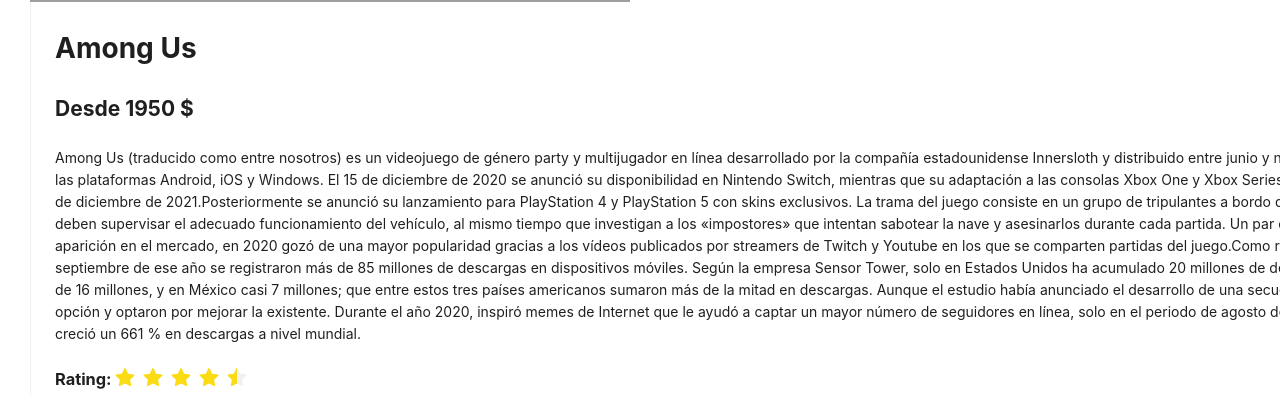
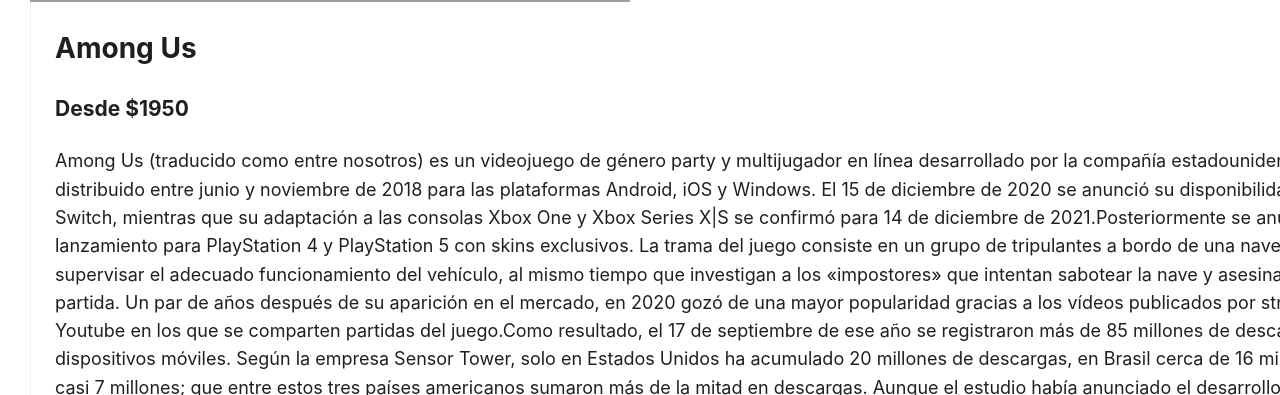
Before and after one commit to pfgrupo3henry/pf_front, a React (Create React App) app: page /game/1 in a window 1280 px wide. Shown: the part 532-927 px from the top of the page. Built offline with nearby package versions, Linux system fonts and the light colour scheme; grey boxes are pictures that could not be loaded.

Commit message:
letra card detail

```diff
--- a/src/Components/CardDetail/CardDetail.css
+++ b/src/Components/CardDetail/CardDetail.css
@@ -8,3 +8,7 @@
 .comentarios-card {
     padding: 15px;
 }
+
+.descripcion-juego {
+    font-size: 18px;
+}
--- a/src/Components/CardDetail/CardDetail.js
+++ b/src/Components/CardDetail/CardDetail.js
@@ -28,11 +28,11 @@ function CardDetail() {
 
                 <br></br>
 
-                <h2>Desde 1950 $</h2>
+                <h2>Desde $1950</h2>
 
                 <br></br>
 
-                <p>
+                <p className="descripcion-juego">
                     Among Us (traducido como entre nosotros) es un videojuego de género party y multijugador en línea desarrollado por la compañía estadounidense Innersloth y distribuido entre junio y noviembre de 2018 para las plataformas Android, iOS y Windows. El 15 de diciembre de 2020 se anunció su disponibilidad en Nintendo Switch, mientras que su adaptación a las consolas Xbox One y Xbox Series X|S se confirmó para 14 de diciembre de 2021.Posteriormente se anunció su lanzamiento para PlayStation 4 y PlayStation 5 con skins exclusivos.
                     La trama del juego consiste en un grupo de tripulantes a bordo de una nave espacial que deben supervisar el adecuado funcionamiento del vehículo, al mismo tiempo que investigan a los «impostores» que intentan sabotear la nave y asesinarlos durante cada partida.
                     Un par de años después de su aparición en el mercado, en 2020 gozó de una mayor popularidad gracias a los vídeos publicados por streamers de Twitch y Youtube en los que se comparten partidas del juego.Como resultado, el 17 de septiembre de ese año se registraron más de 85 millones de descargas en dispositivos móviles. Según la empresa Sensor Tower, solo en Estados Unidos ha acumulado 20 millones de descargas, en Brasil cerca de 16 millones, y en México casi 7 millones; que entre estos tres países americanos sumaron más de la mitad en descargas.
```
